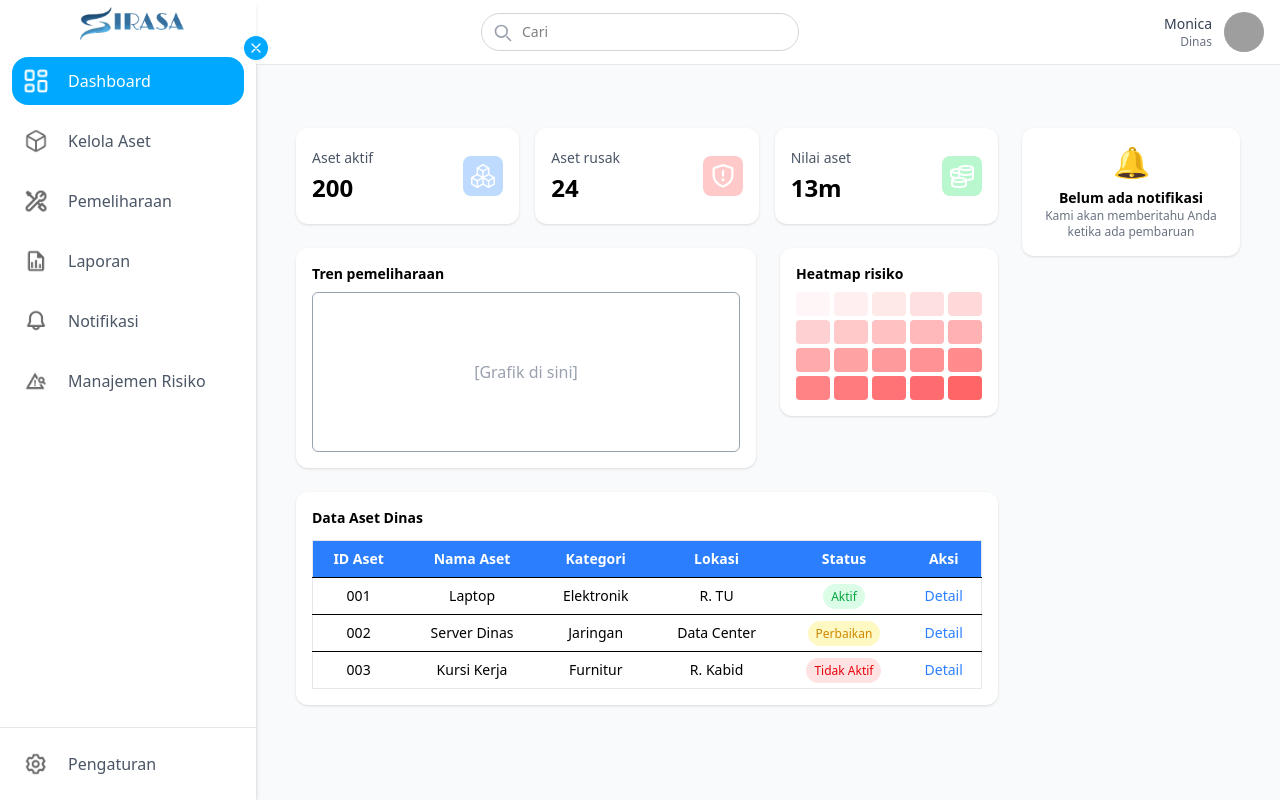
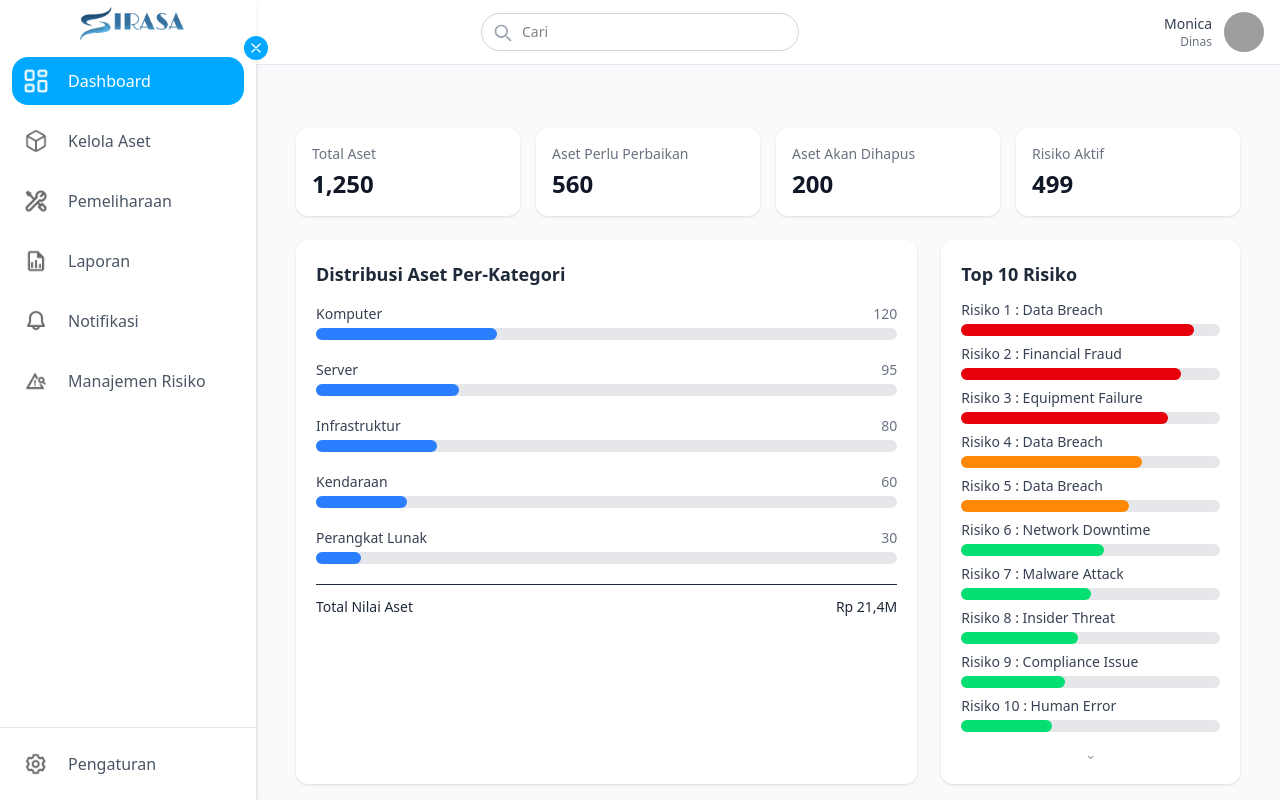
Before and after one commit to actonaa/MANPRO, a React (Vite) app in the folder frontend/: page /dashboard in a window 1280 px wide. Built offline with nearby package versions, Linux system fonts and the light colour scheme; grey boxes are pictures that could not be loaded.

Commit message:
revisiii lagggiiiii dashboard hue

```diff
--- a/frontend/src/components/dashboard/AssetTable.tsx
+++ b/frontend/src/components/dashboard/AssetTable.tsx
@@ -1,98 +1,86 @@
-interface AssetTableProps {
+interface AktivitasAssetProps {
   searchQuery?: string;
 }
 
-export default function AssetTable({ searchQuery = "" }: AssetTableProps) {
-  const assets = [
+export default function AktivitasAsset({
+  searchQuery = "",
+}: AktivitasAssetProps) {
+  const aktivitas = [
     {
-      id: "001",
-      nama: "Laptop",
-      kategori: "Elektronik",
-      lokasi: "R. TU",
-      status: "Aktif",
+      waktu: "10 Oktober 2025",
+      jenis: "Aset",
+      deskripsi: "Aset Baru: Laptop Asus Vivobook",
+      status: "Terdaftar",
+      warna: "bg-green-100 text-green-700",
     },
     {
-      id: "002",
-      nama: "Server Dinas",
-      kategori: "Jaringan",
-      lokasi: "Data Center",
-      status: "Perbaikan",
+      waktu: "10 Oktober 2025",
+      jenis: "Risiko",
+      deskripsi: "Ditemukan risiko kebocoran data",
+      status: "Tinggi",
+      warna: "bg-red-100 text-red-700",
     },
     {
-      id: "003",
-      nama: "Kursi Kerja",
-      kategori: "Furnitur",
-      lokasi: "R. Kabid",
-      status: "Tidak Aktif",
+      waktu: "10 Oktober 2025",
+      jenis: "Aset",
+      deskripsi: "Server #SRV12 sedang dalam perbaikan",
+      status: "Dalam proses",
+      warna: "bg-blue-100 text-blue-700",
     },
   ];
 
-  const filteredAssets = assets.filter(
-    (a) =>
-      a.id.toLowerCase().includes(searchQuery.toLowerCase()) ||
-      a.nama.toLowerCase().includes(searchQuery.toLowerCase()) ||
-      a.kategori.toLowerCase().includes(searchQuery.toLowerCase()) ||
-      a.lokasi.toLowerCase().includes(searchQuery.toLowerCase()) ||
-      a.status.toLowerCase().includes(searchQuery.toLowerCase())
+  // 🔍 Filter pencarian (opsional)
+  const filteredAktivitas = aktivitas.filter(
+    (item) =>
+      item.waktu.toLowerCase().includes(searchQuery.toLowerCase()) ||
+      item.jenis.toLowerCase().includes(searchQuery.toLowerCase()) ||
+      item.deskripsi.toLowerCase().includes(searchQuery.toLowerCase()) ||
+      item.status.toLowerCase().includes(searchQuery.toLowerCase())
   );
 
   return (
-    <div className="bg-white p-4 rounded-xl shadow">
-      <h3 className="text-sm font-semibold mb-3">Data Aset Dinas</h3>
-      <div className="overflow-x-auto">
-        <table className="w-full text-sm border border-gray-200 rounded-lg">
-          <thead className="bg-blue-500 text-white">
+    <div className="bg-white p-5 rounded-xl shadow-sm w-full overflow-x-auto">
+      <h2 className="text-lg font-semibold text-gray-800 mb-4">
+        Aktivitas Terbaru
+      </h2>
+
+      <table className="w-full text-sm text-left text-gray-700 border-separate border-spacing-y-2">
+        <thead className="text-gray-500 text-xs uppercase">
           <tr>
-              {[
-                "ID Aset",
-                "Nama Aset",
-                "Kategori",
-                "Lokasi",
-                "Status",
-                "Aksi",
-              ].map((head) => (
-                <th key={head} className="p-2 text-center">
-                  {head}
-                </th>
-              ))}
+            <th className="px-4 py-2">WAKTU</th>
+            <th className="px-4 py-2">JENIS AKTIVITAS</th>
+            <th className="px-4 py-2">DESKRIPSI</th>
+            <th className="px-4 py-2">STATUS</th>
           </tr>
         </thead>
         <tbody>
-            {filteredAssets.map((item) => (
-              <tr key={item.id} className="border-t text-center">
-                <td className="p-2">{item.id}</td>
-                <td className="p-2">{item.nama}</td>
-                <td className="p-2">{item.kategori}</td>
-                <td className="p-2">{item.lokasi}</td>
-                <td className="p-2">
+          {filteredAktivitas.map((item, idx) => (
+            <tr
+              key={idx}
+              className="bg-white hover:bg-gray-50 transition rounded-lg shadow-sm border border-gray-100"
+            >
+              <td className="px-4 py-3 whitespace-nowrap">{item.waktu}</td>
+              <td className="px-4 py-3 whitespace-nowrap">{item.jenis}</td>
+              <td className="px-4 py-3">{item.deskripsi}</td>
+              <td className="px-4 py-3">
                 <span
-                    className={`px-2 py-1 rounded-full text-xs ${
-                      item.status === "Aktif"
-                        ? "bg-green-100 text-green-600"
-                        : item.status === "Perbaikan"
-                        ? "bg-yellow-100 text-yellow-600"
-                        : "bg-red-100 text-red-600"
-                    }`}
+                  className={`px-3 py-1 rounded-full text-xs font-medium ${item.warna}`}
                 >
                   {item.status}
                 </span>
               </td>
-                <td className="p-2">
-                  <button className="text-blue-500 hover:underline">
-                    Detail
-                  </button>
+            </tr>
+          ))}
+
+          {filteredAktivitas.length === 0 && (
+            <tr>
+              <td colSpan={4} className="text-center text-gray-500 py-4 italic">
+                Tidak ada aktivitas yang cocok
               </td>
             </tr>
-            ))}
+          )}
         </tbody>
       </table>
-
-        {filteredAssets.length === 0 && (
-          <p className="text-center text-gray-500 text-sm mt-3">
-            Tidak ada data yang cocok
-          </p>
-        )}
-      </div>
     </div>
   );
 }
--- /dev/null
+++ b/frontend/src/components/dashboard/DistribusiKategori.tsx
@@ -0,0 +1,48 @@
+export default function DistribusiKategori() {
+  // 📊 Data dummy (nanti bisa diganti dari API)
+  const data = [
+    { kategori: "Komputer", total: 120 },
+    { kategori: "Server", total: 95 },
+    { kategori: "Infrastruktur", total: 80 },
+    { kategori: "Kendaraan", total: 60 },
+    { kategori: "Perangkat Lunak", total: 30 },
+  ];
+
+  // Hitung total semua untuk persentase bar
+  const totalSemua = data.reduce((acc, item) => acc + item.total, 0);
+
+  return (
+    <div className="bg-white rounded-xl shadow-sm p-5 w-full h-full">
+      <h2 className="text-lg font-semibold text-gray-800 mb-4">
+        Distribusi Aset Per-Kategori
+      </h2>
+
+      <div className="space-y-5">
+        {data.map((item) => {
+          const persen = (item.total / totalSemua) * 100;
+          return (
+            <div key={item.kategori}>
+              <div className="flex justify-between mb-1">
+                <p className="text-sm font-medium text-gray-700">
+                  {item.kategori}
+                </p>
+                <p className="text-sm text-gray-500">{item.total}</p>
+              </div>
+              <div className="w-full bg-gray-200 rounded-full h-3">
+                <div
+                  className="bg-blue-500 h-3 rounded-full transition-all duration-500"
+                  style={{ width: `${persen}%` }}
+                ></div>
+              </div>
+            </div>
+          );
+        })}
+      </div>
+
+      <div className="border-t mt-5 pt-3 flex justify-between text-sm font-medium text-gray-800">
+        <span>Total Nilai Aset</span>
+        <span>Rp 21,4M</span>
+      </div>
+    </div>
+  );
+}
--- a/frontend/src/components/dashboard/Notifications.tsx
+++ /dev/null
@@ -1,11 +0,0 @@
-export default function Notifications() {
-  return (
-    <div className="bg-white p-4 rounded-xl shadow flex flex-col items-center text-center">
-      <div className="text-gray-400 text-3xl mb-2">🔔</div>
-      <p className="text-sm font-semibold">Belum ada notifikasi</p>
-      <p className="text-xs text-gray-500">
-        Kami akan memberitahu Anda ketika ada pembaruan
-      </p>
-    </div>
-  );
-}
--- /dev/null
+++ b/frontend/src/components/dashboard/PemeliharaanMendatang.tsx
@@ -0,0 +1,29 @@
+export default function PemeliharaanMendatang() {
+  const jadwal = [
+    { tanggal: "11 Oktober 2025", deskripsi: "Ganti Filter AC server room" },
+    {
+      tanggal: "12 Oktober 2025",
+      deskripsi: "Patch keamanan firewall perimeter",
+    },
+  ];
+
+  return (
+    <div className="bg-white rounded-xl shadow-sm p-5 w-full h-full">
+      <h2 className="text-lg font-semibold text-gray-800 mb-4">
+        Pemeliharaan Mendatang
+      </h2>
+
+      <div className="space-y-3">
+        {jadwal.map((item, idx) => (
+          <div
+            key={idx}
+            className="flex justify-between items-center bg-blue-50 rounded-lg px-4 py-3 text-sm font-medium text-gray-800 hover:bg-blue-100 transition"
+          >
+            <span>{item.tanggal}</span>
+            <span>{item.deskripsi}</span>
+          </div>
+        ))}
+      </div>
+    </div>
+  );
+}
--- /dev/null
+++ b/frontend/src/components/dashboard/RisikoResidual.tsx
@@ -0,0 +1,52 @@
+export default function RisikoResidual() {
+  const risiko = 30; // 📊 hardcode risiko residual
+
+  return (
+    <div className="bg-white rounded-xl shadow-sm p-5 flex flex-col items-center justify-center w-full h-full">
+      <h2 className="text-lg font-semibold text-gray-800 mb-4">
+        Risiko Residual
+      </h2>
+
+      {/* 📊 Semi gauge sederhana */}
+      <div className="relative w-48 h-24">
+        <svg viewBox="0 0 100 50" className="w-full h-full">
+          <path
+            d="M10 50 A40 40 0 0 1 90 50"
+            fill="none"
+            stroke="#E5E7EB"
+            strokeWidth="10"
+          />
+          <path
+            d="M10 50 A40 40 0 0 1 90 50"
+            fill="none"
+            stroke="#16a34a"
+            strokeWidth="10"
+            strokeDasharray={`${(risiko / 100) * 125} 200`}
+            strokeLinecap="round"
+          />
+        </svg>
+
+        <div className="absolute inset-0 flex flex-col items-center justify-end mb-2">
+          <span className="text-2xl font-bold text-gray-800">{risiko}%</span>
+          <span className="text-green-600 text-sm font-medium">Rendah</span>
+        </div>
+      </div>
+
+      {/* 📊 Legend */}
+      <div className="mt-4 space-y-2 text-sm">
+        <div className="flex items-center gap-2">
+          <span className="w-3 h-3 rounded-full bg-green-600"></span>
+          Risiko Rendah – 60%
+        </div>
+        <div className="flex items-center gap-2">
+          <span className="w-3 h-3 rounded-full bg-orange-400"></span>
+          Risiko Sedang – 30%
+        </div>
+        <div className="flex items-center gap-2">
+          <span className="w-3 h-3 rounded-full bg-red-500"></span>
+          Risiko Tinggi – 10%
+        </div>
+      </div>
+    </div>
+  );
+}
--- a/frontend/src/components/dashboard/RiskHeatMap.tsx
+++ b/frontend/src/components/dashboard/RiskHeatMap.tsx
@@ -1,15 +1,46 @@
 export default function RiskHeatmap() {
+  // 📊 Data risiko dummy (bisa diganti dari API nanti)
+  const risikoData = [
+    { nama: "Risiko 1 : Data Breach", persen: 90, warna: "bg-red-600" },
+    { nama: "Risiko 2 : Financial Fraud", persen: 85, warna: "bg-red-600" },
+    { nama: "Risiko 3 : Equipment Failure", persen: 80, warna: "bg-red-600" },
+    { nama: "Risiko 4 : Data Breach", persen: 70, warna: "bg-orange-400" },
+    { nama: "Risiko 5 : Data Breach", persen: 65, warna: "bg-orange-400" },
+    { nama: "Risiko 6 : Network Downtime", persen: 55, warna: "bg-green-400" },
+    { nama: "Risiko 7 : Malware Attack", persen: 50, warna: "bg-green-400" },
+    { nama: "Risiko 8 : Insider Threat", persen: 45, warna: "bg-green-400" },
+    { nama: "Risiko 9 : Compliance Issue", persen: 40, warna: "bg-green-400" },
+    { nama: "Risiko 10 : Human Error", persen: 35, warna: "bg-green-400" },
+  ];
+
   return (
-    <div className="bg-white p-4 rounded-xl shadow">
-      <h3 className="text-sm font-semibold mb-2">Heatmap risiko</h3>
-      <div className="grid grid-cols-5 gap-1">
-        {Array.from({ length: 20 }).map((_, i) => (
-          <div
-            key={i}
-            className="w-full h-6 bg-red-400 rounded"
-            style={{ opacity: (i + 1) / 20 }}
-          ></div>
+    <div className="bg-white p-5 rounded-xl shadow-sm w-full h-full">
+      <h3 className="text-lg font-semibold text-gray-800 mb-3">
+        Top 10 Risiko
+      </h3>
+
+      {/* ✅ Jarak diperkecil jadi space-y-2 */}
+      <div className="space-y-2">
+        {risikoData.map((item, idx) => (
+          <div key={idx}>
+            <p className="text-sm font-medium text-gray-700 mb-1">
+              {item.nama}
+            </p>
+            <div className="w-full bg-gray-200 rounded-full h-3">
+              <div
+                className={`${item.warna} h-3 rounded-full transition-all duration-500`}
+                style={{ width: `${item.persen}%` }}
+              ></div>
+            </div>
+          </div>
         ))}
+      </div>
+
+      {/* Optional: tombol expand */}
+      <div className="flex justify-center mt-3">
+        <button className="text-gray-400 hover:text-gray-600 transition text-sm">
+          ⌄
+        </button>
       </div>
     </div>
   );
--- a/frontend/src/components/dashboard/SummaryCards.tsx
+++ b/frontend/src/components/dashboard/SummaryCards.tsx
@@ -1,54 +1,28 @@
-import AssetsIcon from "../../img/dashboard/Assets.png";
-import RisikoIcon from "../../img/dashboard/Risiko.png";
-import NilaiIcon from "../../img/dashboard/Nilai.png";
-
 export default function SummaryCards() {
+  // 📊 Hardcode data (nanti bisa diganti ke API)
   const cards = [
-    {
-      title: "Aset aktif",
-      value: "200",
-      icon: AssetsIcon,
-      bg: "bg-blue-200",
-    },
-    {
-      title: "Aset rusak",
-      value: "24",
-      icon: RisikoIcon,
-      bg: "bg-red-200",
-    },
-    {
-      title: "Nilai aset",
-      value: "13m",
-      icon: NilaiIcon,
-      bg: "bg-green-200",
-    },
+    { title: "Total Aset", value: "1,250" },
+    { title: "Aset Perlu Perbaikan", value: "560" },
+    { title: "Aset Akan Dihapus", value: "200" },
+    { title: "Risiko Aktif", value: "499" },
   ];
 
   return (
-    <div className="grid grid-cols-1 sm:grid-cols-2 lg:grid-cols-3 gap-3 sm:gap-4 w-full">
+    <div className="grid grid-cols-1 sm:grid-cols-2 lg:grid-cols-4 gap-3 sm:gap-4 w-full">
       {cards.map((card) => (
         <div
           key={card.title}
-          className="p-2 sm:p-4 rounded-lg sm:rounded-xl shadow-sm bg-white flex justify-between items-center hover:shadow-md transition-all duration-300 w-full h-20 sm:h-24"
+          className="bg-white rounded-xl shadow-sm p-4 flex flex-col justify-center hover:shadow-md transition-all duration-300 w-full text-center sm:text-left"
         >
-          {/* kiri */}
-          <div>
-            <p className="text-[10px] sm:text-sm text-gray-600">{card.title}</p>
-            <h2 className="text-base sm:text-2xl font-bold mt-1">
-              {card.value}
-            </h2>
-          </div>
+          {/* Judul */}
+          <p className="text-xs sm:text-sm text-gray-500 font-medium">
+            {card.title}
+          </p>
 
-          {/* kanan (ikon responsif dari gambar) */}
-          <div
-            className={`p-1 sm:p-2 rounded-md sm:rounded-lg ${card.bg} flex items-center justify-center`}
-          >
-            <img
-              src={card.icon}
-              alt={card.title}
-              className="w-4 h-4 sm:w-6 sm:h-6 object-contain"
-            />
-          </div>
+          {/* Nilai */}
+          <h2 className="text-xl sm:text-2xl font-bold mt-1 text-gray-900">
+            {card.value}
+          </h2>
         </div>
       ))}
     </div>
--- a/frontend/src/components/dashboard/TrendChart.tsx
+++ /dev/null
@@ -1,10 +0,0 @@
-export default function TrendChart() {
-  return (
-    <div className="bg-white p-4 rounded-xl shadow col-span-2">
-      <h3 className="text-sm font-semibold mb-2">Tren pemeliharaan</h3>
-      <div className="h-40 flex items-center justify-center text-gray-400 border rounded-md">
-        [Grafik di sini]
-      </div>
-    </div>
-  );
-}
--- a/frontend/src/pages/dashboard.tsx
+++ b/frontend/src/pages/dashboard.tsx
@@ -2,42 +2,52 @@ import { useState } from "react";
 import Layout from "../components/contanct/Layout";
 import Header from "../components/contanct/header";
 import SummaryCards from "../components/dashboard/SummaryCards";
-import TrendChart from "../components/dashboard/TrendChart";
+import DistribusiKategori from "../components/dashboard/DistribusiKategori";
 import RiskHeatmap from "../components/dashboard/RiskHeatMap";
 import AssetTable from "../components/dashboard/AssetTable";
-import Notifications from "../components/dashboard/Notifications";
+import RisikoResidual from "../components/dashboard/RisikoResidual";
+import PemeliharaanMendatang from "../components/dashboard/PemeliharaanMendatang";
 
 export default function Dashboard() {
   const [searchQuery, setSearchQuery] = useState("");
 
   return (
     <Layout>
+      {/* 🔍 Header tetap responsif */}
       <Header
         isSidebarOpen={true}
         toggleSidebar={() => {}}
         onSearchChange={setSearchQuery}
       />
 
-      {/* ✅ hanya satu div wrapper */}
+      {/* ✅ Wrapper utama */}
       <div className="p-4 lg:p-6 bg-gray-50 min-h-screen mt-6">
-        <div className="grid grid-cols-1 lg:grid-cols-4 gap-6">
-          {/* Konten utama */}
-          <div className="lg:col-span-3 space-y-6">
-            <SummaryCards />
-            <div className="grid grid-cols-1 lg:grid-cols-3 gap-6">
-              <div className="lg:col-span-2 h-full">
-                <TrendChart />
-              </div>
-              <div className="lg:col-span-1 h-full">
-                <RiskHeatmap />
-              </div>
+        <div className="space-y-6 max-w-full mx-auto">
+          {/* 📊 Ringkasan Aset */}
+          <SummaryCards />
+
+          {/* 📈 Distribusi & Risiko */}
+          <div className="grid grid-cols-1 lg:grid-cols-3 gap-6">
+            {/* Distribusi Kategori */}
+            <div className="lg:col-span-2 w-full">
+              <DistribusiKategori />
             </div>
+
+            {/* Top 10 Risiko */}
+            <div className="lg:col-span-1 w-full">
+              <RiskHeatmap />
+            </div>
+          </div>
+
+          {/* 📋 Aktivitas Aset */}
+          <div className="w-full">
             <AssetTable searchQuery={searchQuery} />
           </div>
 
-          {/* Notifikasi di kanan */}
-          <div className="lg:col-span-1">
-            <Notifications />
+          {/* 📊 Risiko Residual & Pemeliharaan */}
+          <div className="grid grid-cols-1 lg:grid-cols-2 gap-6">
+            <RisikoResidual />
+            <PemeliharaanMendatang />
           </div>
         </div>
       </div>
```
Lines whose indentation alone changed are shown as unchanged.
